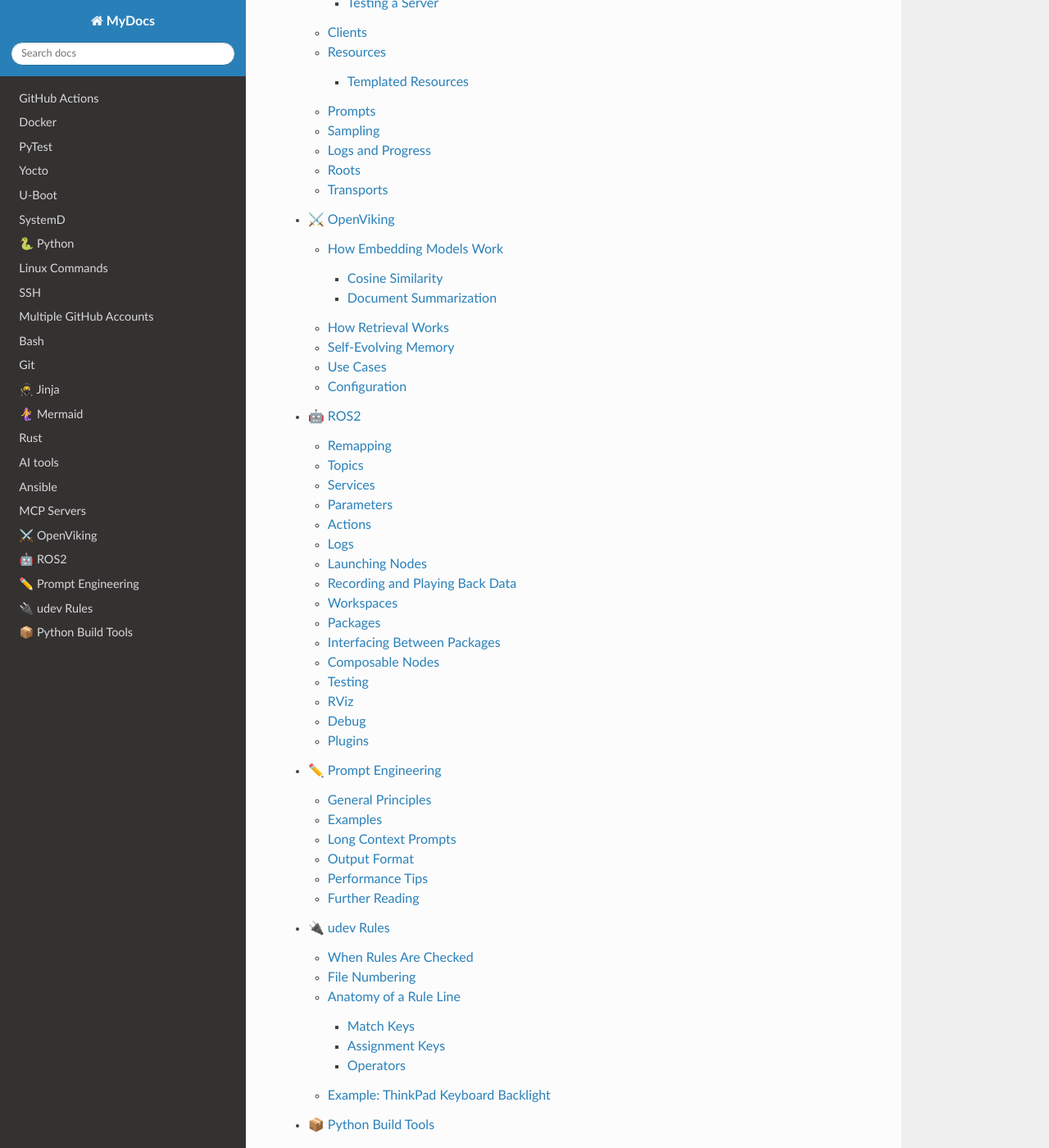
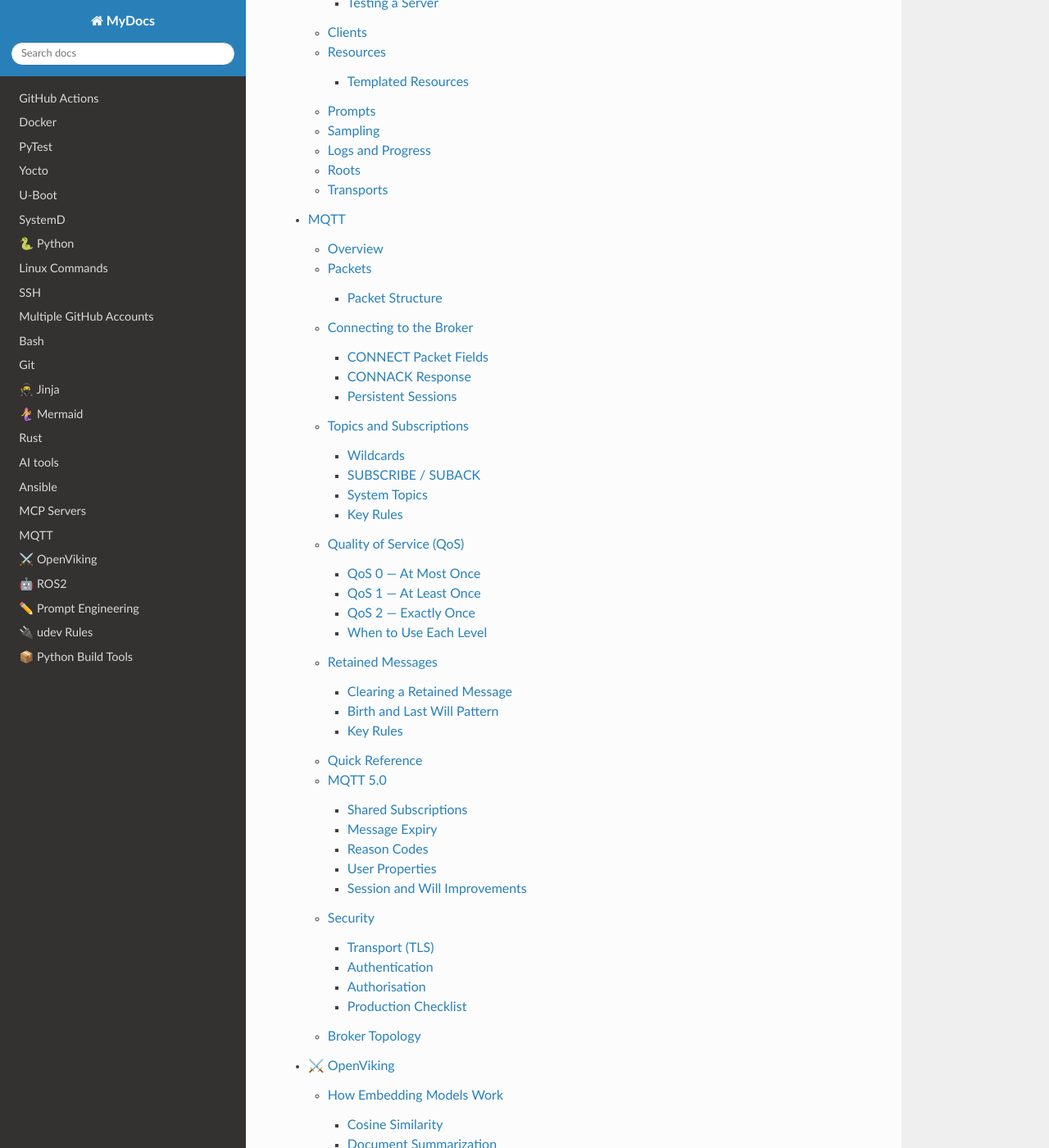
Before and after one commit to mcbottcher/my_docs, a Sphinx documentation site: the page built from docs/source/index.rst, in a window 1280 px wide and 1400 px high, scrolled down 9795 px. Shown: the whole window at 82% size. Built offline with Sphinx 7.4.7 and the Read the Docs theme 3.1.0, drawn with Linux system fonts in a browser that asks for light colours; some of the changed lines change nothing that is shown.

Commit message:
feat: add mqtt documentation

```diff
--- a/docs/source/index.rst
+++ b/docs/source/index.rst
@@ -36,6 +36,7 @@
    claude
    ansible
    mcp
+   mqtt
    openviking
    ros2
    prompt_engineering
--- /dev/null
+++ b/docs/source/mqtt.rst
@@ -0,0 +1,540 @@
+MQTT
+====
+
+MQTT is a lightweight publish-subscribe messaging protocol designed for IoT applications and real-time communication over unreliable networks. It operates on a broker-based architecture where clients connect to a central broker to exchange messages on named topics.
+
+----
+
+Overview
+--------
+
+MQTT communication involves three roles:
+
+- **Publisher** — sends messages to the broker on a topic
+- **Broker** — receives messages from publishers, processes them, and forwards them to subscribers
+- **Subscriber** — receives messages on topics it has subscribed to
+
+.. note::
+   A client can act as both a publisher and subscriber simultaneously — communication is bidirectional. **A client can publish and subscribe to the same topic at the same time.** This is useful for debugging (publish a message and verify it arrives back), shared state (multiple devices watching and updating the same topic), and loopback/smoke testing. There is no built-in mechanism to filter out your own messages — if you need that, handle it in your application, typically by embedding your Client ID in the payload and checking it on receipt.
+
+A popular open-source broker is **Mosquitto**, typically run as a standalone application on a server or computer.
+
+
+.. mermaid::
+
+   graph LR
+       A["Client A<br/>(Pub/Sub)"]
+       B["Broker<br/>(Mosquitto)"]
+       C["Client B<br/>(Pub/Sub)"]
+
+       A -->|PUBLISH| B
+       B -->|PUBLISH| C
+       C -->|SUBSCRIBE| B
+       B -->|SUBSCRIBE| A
+
+       style B fill:#e1f5ff
+       style A fill:#fff9c4
+       style C fill:#fff9c4
+
+----
+
+Packets
+-------
+
+Packet Structure
+~~~~~~~~~~~~~~~~
+
+All MQTT packets share a common structure:
+
+.. mermaid::
+
+   graph TD
+       A["MQTT Packet"]
+       B["Fixed Header"]
+       C["Variable Header"]
+       D["Payload"]
+
+       A --> B
+       A --> C
+       A --> D
+
+       B1["Byte 1: Control + Flags"]
+       B2["Bytes 2-5: Remaining Length"]
+       B --> B1
+       B --> B2
+
+       C1["Packet-specific fields"]
+       C --> C1
+
+       D1["Message data"]
+       D --> D1
+
+       style B fill:#ffcccc
+       style C fill:#ccccff
+       style D fill:#ccffcc
+
+- **Fixed header** (mandatory, minimum 2 bytes):
+
+  - Byte 1: control field — packet type (upper 4 bits) and flags (lower 4 bits)
+  - Bytes 1-4: remaining length field — encodes the length of the variable header and payload using a variable-length encoding scheme
+
+- **Variable header** (present in some packet types) — contains packet-specific fields such as packet identifiers or protocol name
+- **Payload** (optional) — the message data
+
+**Key limits:**
+
+- Minimum packet size: **2 bytes** (fixed header only)
+- Maximum packet size: **256 MB** (defined by variable-length encoding limit)
+- Payload format: any binary data, but commonly ASCII-encoded **JSON**, **XML**, or plain text
+
+----
+
+Connecting to the Broker
+------------------------
+
+All clients must connect to the broker before doing anything else. This is a two-packet exchange.
+
+.. mermaid::
+
+   sequenceDiagram
+       participant C as Client
+       participant B as Broker
+
+       C->>B: CONNECT
+       note right of B: Validates credentials,<br/>checks Client ID,<br/>restores session if applicable
+       B->>C: CONNACK (SessionPresent, ReturnCode)
+       note over C,B: Session active
+       C->>B: DISCONNECT (clean close — Will NOT sent)
+
+CONNECT Packet Fields
+~~~~~~~~~~~~~~~~~~~~~
+
+.. list-table::
+   :header-rows: 1
+   :widths: 20 15 65
+
+   * - Field
+     - Type
+     - Description
+   * - ``ClientID``
+     - string
+     - Unique identifier for this client. If blank, the broker generates one — but persistent sessions are then unavailable.
+   * - ``cleanSession``
+     - boolean
+     - ``true`` — discard all stored session state on connect/disconnect. ``false`` — broker stores subscriptions and undelivered QoS 1/2 messages, restored on reconnect (persistent session).
+   * - ``keepAlive``
+     - integer
+     - Maximum interval in seconds between transmissions. Client must send data or a ``PINGREQ`` within this interval. Broker closes connection after **1.5×** the period with no activity. ``0`` disables it.
+   * - ``username`` ``password``
+     - string
+     - Optional credentials. Sent in plaintext — always use TLS in production.
+   * - ``Will Message``
+     - message
+     - Stored by broker at connect time. Published to a specified topic only on an *unclean* disconnect (crash, power loss). Used to signal device failure.
+
+CONNACK Response
+~~~~~~~~~~~~~~~~
+
+The broker replies with a ``CONNACK`` containing:
+
+- **Session Present flag** — ``1`` if stored session state was found for this Client ID (only relevant when ``cleanSession=false``)
+- **Return code**:
+
+  - ``0`` — connection accepted
+  - ``1`` — unacceptable protocol version
+  - ``2`` — identifier rejected
+  - ``3`` — server unavailable
+  - ``4`` — bad username or password
+  - ``5`` — not authorised
+
+Persistent Sessions
+~~~~~~~~~~~~~~~~~~~
+
+When ``cleanSession=false``, the broker maintains a persistent session for the client, storing:
+
+- The client's subscriptions
+- Undelivered QoS 1 and QoS 2 messages received while offline
+- Partially acknowledged QoS 2 in-flight message state
+
+On reconnect, the broker hands all of this back. The ``Session Present`` flag in ``CONNACK`` tells the client whether to re-subscribe (``0``) or trust its subscriptions are already registered (``1``).
+
+.. note::
+   QoS 0 messages are **never** stored for offline clients, even in a persistent session.
+   The only way to clear stored session state is to reconnect with ``cleanSession=true``.
+
+----
+
+Topics and Subscriptions
+------------------------
+
+Topics are UTF-8 strings organised into a hierarchy using ``/`` as a level separator. They are case sensitive and require no pre-registration.
+
+.. code-block:: text
+
+   factory/line1/sensor/temperature
+   home/livingroom/light/status
+   vehicles/truck42/gps/location
+
+Wildcards
+~~~~~~~~~
+
+.. list-table::
+   :header-rows: 1
+   :widths: 15 20 65
+
+   * - Wildcard
+     - Type
+     - Behaviour
+   * - ``+``
+     - Single-level
+     - Matches exactly one topic level
+   * - ``#``
+     - Multi-level
+     - Matches all levels from that point down. Must be the last character in the filter.
+
+**Example — ``factory/+/sensor/temperature``:**
+
+.. code-block:: text
+
+   ✓  factory/line1/sensor/temperature
+   ✓  factory/line2/sensor/temperature
+   ✗  factory/line1/motor/temperature   (wrong third level)
+
+**Example — ``factory/line1/#``:**
+
+.. code-block:: text
+
+   ✓  factory/line1/sensor/temperature
+   ✓  factory/line1/motor/speed/max
+   ✗  factory/line2/sensor/temperature  (wrong second level)
+
+Wildcards can be combined: ``factory/+/sensor/#`` is valid.
+
+SUBSCRIBE / SUBACK
+~~~~~~~~~~~~~~~~~~
+
+A ``SUBSCRIBE`` packet contains one or more topic filters each paired with a requested QoS (the maximum the client wants to receive). The broker replies with ``SUBACK`` — one return code per filter: granted QoS (``0``, ``1``, or ``2``), or ``0x80`` = refused.
+
+A client removes subscriptions with ``UNSUBSCRIBE`` → broker confirms with ``UNSUBACK``.
+
+System Topics
+~~~~~~~~~~~~~
+
+Topics beginning with ``$`` are reserved for broker internals (e.g. ``$SYS/`` for broker statistics). The ``#`` and ``+`` wildcards do **not** match ``$`` topics — you must subscribe to ``$SYS/#`` explicitly.
+
+Key Rules
+~~~~~~~~~
+
+- Topics are case sensitive — ``Sensor/Temp`` ≠ ``sensor/temp``
+- A leading ``/`` creates an empty first level — usually a design mistake
+- Overlapping subscriptions are valid; matching messages may be delivered more than once
+- ``#`` alone subscribes to every non-``$`` topic on the broker
+
+----
+
+Quality of Service (QoS)
+------------------------
+
+QoS controls the delivery guarantee for a message. Publisher and subscriber set QoS independently on a per-message/per-topic basis (not at the client level). The delivered QoS is always ``min(publisher QoS, subscriber requested QoS)`` — the broker downgrades silently with no notification.
+
+.. note::
+   QoS is set **per-publish** (in each PUBLISH packet) and **per-topic filter** (in each SUBSCRIBE request), not at the client level. Different topics from the same client can use different QoS levels.
+
+.. list-table::
+   :header-rows: 1
+   :widths: 10 20 35 15
+
+   * - Level
+     - Guarantee
+     - Packet exchange
+     - Duplicates?
+   * - QoS 0
+     - At most once
+     - ``PUBLISH`` only
+     - No
+   * - QoS 1
+     - At least once
+     - ``PUBLISH`` → ``PUBACK``
+     - Possible
+   * - QoS 2
+     - Exactly once
+     - ``PUBLISH`` → ``PUBREC`` → ``PUBREL`` → ``PUBCOMP``
+     - No
+
+QoS 0 — At Most Once
+~~~~~~~~~~~~~~~~~~~~~
+
+Fire and forget. No acknowledgement, no retry. Suitable for frequent sensor readings where an occasional missed message is acceptable.
+
+.. mermaid::
+
+   sequenceDiagram
+       participant S as Sender
+       participant B as Broker
+       S->>B: PUBLISH
+       note right of B: No reply. No retry.<br/>Message lost if dropped.
+
+QoS 1 — At Least Once
+~~~~~~~~~~~~~~~~~~~~~~
+
+Sender retransmits until ``PUBACK`` is received. If the ``PUBACK`` is lost in transit, the message is sent again — the receiver may process a duplicate. Message handling must be **idempotent** (safe to apply twice, e.g. "set temperature to 21°C") or deduplicated in the application.
+
+.. mermaid::
+
+   sequenceDiagram
+       participant S as Sender
+       participant B as Broker
+       S->>B: PUBLISH (stored by sender)
+       B->>S: PUBACK
+       note left of S: Sender discards copy.<br/>Retransmits if no PUBACK.
+
+QoS 2 — Exactly Once
+~~~~~~~~~~~~~~~~~~~~~
+
+A four-packet handshake guarantees delivery with no duplicates.
+
+.. mermaid::
+
+   sequenceDiagram
+       participant S as Sender
+       participant B as Broker
+       S->>B: PUBLISH (broker stores, does NOT forward yet)
+       B->>S: PUBREC (broker has it safely)
+       S->>B: PUBREL (sender says: now deliver it)
+       note right of B: Broker forwards to subscribers HERE
+       B->>S: PUBCOMP (exchange complete)
+
+.. note::
+   The message is forwarded to subscribers at the ``PUBREL`` step, not when ``PUBLISH`` arrives.
+   This is what prevents duplicates: even if ``PUBLISH`` is retransmitted, the broker recognises
+   the message ID and re-sends ``PUBREC`` without forwarding again.
+
+When to Use Each Level
+~~~~~~~~~~~~~~~~~~~~~~
+
+- **QoS 0** — frequent telemetry, live sensor readings, anything where the next update arrives shortly
+- **QoS 1** — most common choice; use when message loss is unacceptable and processing is idempotent
+- **QoS 2** — financial events, physical actuator commands, any operation where duplicates cause real harm
+
+----
+
+Retained Messages
+-----------------
+
+A retained message is a normal MQTT message with ``retain=true``. The broker stores it as the last known value for that topic and delivers it instantly to any future subscriber — before any live messages arrive.
+
+.. mermaid::
+
+   sequenceDiagram
+       participant P as Publisher
+       participant B as Broker
+       participant A as Subscriber A (live)
+       participant N as Subscriber B (joins later)
+
+       P->>B: PUBLISH retain=true
+       note right of B: Broker stores message
+       B->>A: Delivered (live)
+       note over P,N: — time passes, no new publish —
+       N->>B: SUBSCRIBE
+       B->>N: Retained message delivered instantly
+
+Only **one** retained message is stored per topic — each new retained publish replaces the previous one.
+
+Clearing a Retained Message
+~~~~~~~~~~~~~~~~~~~~~~~~~~~
+
+Publish a **zero-byte payload** with ``retain=true`` to the same topic. The broker discards the stored value and new subscribers receive nothing.
+
+Birth and Last Will Pattern
+~~~~~~~~~~~~~~~~~~~~~~~~~~~
+
+Combine retained messages with the Will (see Connecting section) to track device presence:
+
+.. code-block:: text
+
+   On connect  →  PUBLISH "online"  retain=true  →  devices/42/status
+   Will msg    →  PUBLISH "offline" retain=true  →  devices/42/status
+
+Any subscriber gets the current presence state immediately on subscribe, regardless of when they connect.
+
+Key Rules
+~~~~~~~~~
+
+- Retained messages are **per topic** on the broker — distinct from persistent sessions which are per client
+- Wildcard subscriptions receive a burst of all matching retained messages on subscribe — useful for dashboards
+- QoS negotiation still applies when a retained message is delivered to a new subscriber
+- Retained messages survive broker restarts if the broker is configured to persist them
+- Good fit: state/status topics. Poor fit: event topics (a stale retained event delivered out of context can cause unintended behaviour)
+
+----
+
+Quick Reference
+---------------
+
+.. list-table::
+   :header-rows: 1
+   :widths: 20 80
+
+   * - Packet
+     - Purpose
+   * - ``CONNECT``
+     - Client → Broker. Opens a session. Contains ClientID, credentials, cleanSession, keepAlive, Will.
+   * - ``CONNACK``
+     - Broker → Client. Session accepted or refused. Contains SessionPresent and ReturnCode.
+   * - ``PUBLISH``
+     - Either direction. Carries topic, payload, QoS, retain flag.
+   * - ``PUBACK``
+     - QoS 1 acknowledgement.
+   * - ``PUBREC``
+     - QoS 2 step 1 reply — message received and stored.
+   * - ``PUBREL``
+     - QoS 2 step 2 — sender releases message for delivery.
+   * - ``PUBCOMP``
+     - QoS 2 step 3 reply — exchange complete.
+   * - ``SUBSCRIBE``
+     - Client → Broker. One or more topic filters with requested QoS.
+   * - ``SUBACK``
+     - Broker → Client. Granted QoS per filter, or 0x80 = refused.
+   * - ``UNSUBSCRIBE``
+     - Client → Broker. Remove topic filters.
+   * - ``UNSUBACK``
+     - Broker → Client. Confirms removal.
+   * - ``PINGREQ``
+     - Client → Broker. Keep-alive heartbeat when no data is flowing.
+   * - ``PINGRESP``
+     - Broker → Client. Heartbeat reply.
+   * - ``DISCONNECT``
+     - Client → Broker. Clean close — Will message is NOT sent.
+
+----
+
+MQTT 5.0
+--------
+
+MQTT 5.0 introduces several modern features for production systems.
+
+Shared Subscriptions
+~~~~~~~~~~~~~~~~~~~~
+
+Multiple subscribers share a single subscription group. The broker distributes messages round-robin — each message goes to only ONE subscriber in the group. Essential for load-balancing consumers.
+
+.. code-block:: text
+
+   # Three workers all subscribe to the same group
+   $share/workers/jobs/image-processing
+   # Broker sends each message to only ONE of them, rotating through
+
+Message Expiry
+~~~~~~~~~~~~~~
+
+Set a TTL on a message (in seconds). If it's still sitting in the broker undelivered after that time, it's discarded. Stops stale data reaching late-joining clients.
+
+.. code-block:: python
+
+   client.publish("sensors/temp", payload="22.4", properties={"MessageExpiryInterval": 30})
+   # If the subscriber isn't connected within 30s, it never receives this
+
+Reason Codes
+~~~~~~~~~~~~
+
+Every CONNACK, PUBACK, SUBACK etc. now carries a numeric reason code. Instead of a silent failure you get something specific and actionable:
+
+.. code-block:: text
+
+   0x00  Success
+   0x87  Not Authorized
+   0x97  Quota Exceeded
+   0x9E  Subscription Identifiers Not Supported
+
+User Properties
+~~~~~~~~~~~~~~~
+
+Arbitrary key-value string pairs attachable to any packet. Think HTTP headers for MQTT — useful for routing metadata, trace IDs, content-type hints without touching the payload.
+
+.. code-block:: python
+
+   properties = {"user_properties": [("trace-id", "abc-123"), ("region", "eu-west")]}
+   client.publish("sensors/temp", payload="22.4", properties=properties)
+
+Session and Will Improvements
+~~~~~~~~~~~~~~~~~~~~~~~~~~~~~
+
+Will messages can now be delayed, so a brief disconnect doesn't immediately fire your "device offline" alert. Set ``WillDelayInterval`` to only trigger after a device has been gone for a defined period (e.g. 60 seconds).
+
+.. note::
+
+   Use MQTT 5.0 for any new project. v3.1.1 is still everywhere in legacy systems but 5.0 is clearly the path forward.
+
+----
+
+Security
+--------
+
+Plain MQTT is unauthenticated and unencrypted by default. For production you need all three layers.
+
+Transport (TLS)
+~~~~~~~~~~~~~~~
+
+TLS (Transport Layer Security) is the same encryption that underpins HTTPS. It establishes an encrypted tunnel between client and broker: the broker presents a certificate to prove its identity, and all data flowing through the connection is encrypted so it can't be read or tampered with in transit.
+
+Mutual TLS (mTLS) goes further — the client also presents a certificate, so the broker can verify device identity without passwords. Common in device fleets where each device is issued its own cert at manufacture.
+
+.. code-block:: text
+
+   Port 1883 — plaintext, avoid in production
+   Port 8883 — TLS encrypted, use this
+
+Authentication
+~~~~~~~~~~~~~~
+
+MQTT 3.x supports username/password in the CONNECT packet. Combined with TLS (which prevents credentials being intercepted) it's adequate for many cases. MQTT 5.0 adds Enhanced Authentication for SASL-style challenge/response flows (OAuth, Kerberos etc). Client certificate authentication via mTLS can replace passwords entirely — the cert *is* the identity.
+
+Authorisation
+~~~~~~~~~~~~~
+
+Who can publish or subscribe to what. Defined as ACLs (access control lists) per user or client ID in your broker config:
+
+.. code-block:: text
+
+   device123  can publish to   sensors/device123/#
+   device123  can subscribe to commands/device123/#
+   dashboard  can subscribe to sensors/#
+   dashboard  cannot publish  anywhere
+
+Without ACLs, any authenticated client can read or write any topic — a serious issue in multi-tenant systems.
+
+Production Checklist
+~~~~~~~~~~~~~~~~~~~~
+
+- TLS on 8883, disable plaintext 1883
+- Unique credentials per client (not one shared password)
+- ACLs scoped to only what each client needs
+- Rotate credentials; don't hardcode them
+
+----
+
+Broker Topology
+---------------
+
+One broker is the most common setup for smaller systems — all clients connect to it and it handles all routing.
+
+Multiple brokers are used when you need:
+
+**Scale**
+   Broker clustering (supported by HiveMQ, EMQX etc.) runs multiple nodes as one logical broker. Clients connect to any node; the cluster handles internal routing.
+
+**Bridging**
+   Two separate brokers can be linked so messages on one are forwarded to the other. Common in edge/cloud architectures:
+
+   .. code-block:: text
+
+      [Factory devices] → [Edge broker] --bridge--> [Cloud broker] ← [Dashboard]
+
+   The factory devices never talk directly to the cloud.
+
+**Isolation**
+   Some enterprises run separate brokers per site or business unit for security/compliance, bridging only what needs to cross boundaries.
+
+.. note::
+
+   The broker is always the hub — clients never talk directly to each other, even in multi-broker setups. The topology changes, but the fundamental rule (publish to broker, broker routes to subscribers) does not.
```
